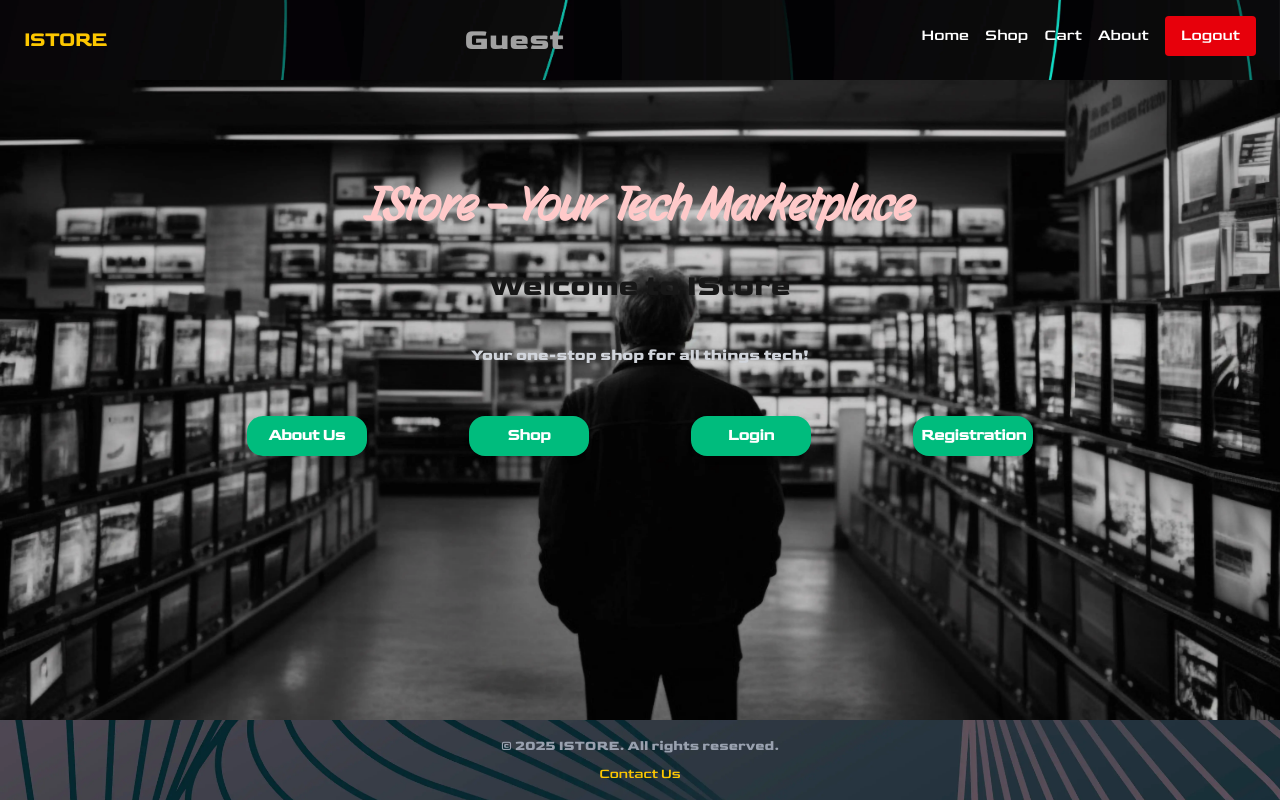
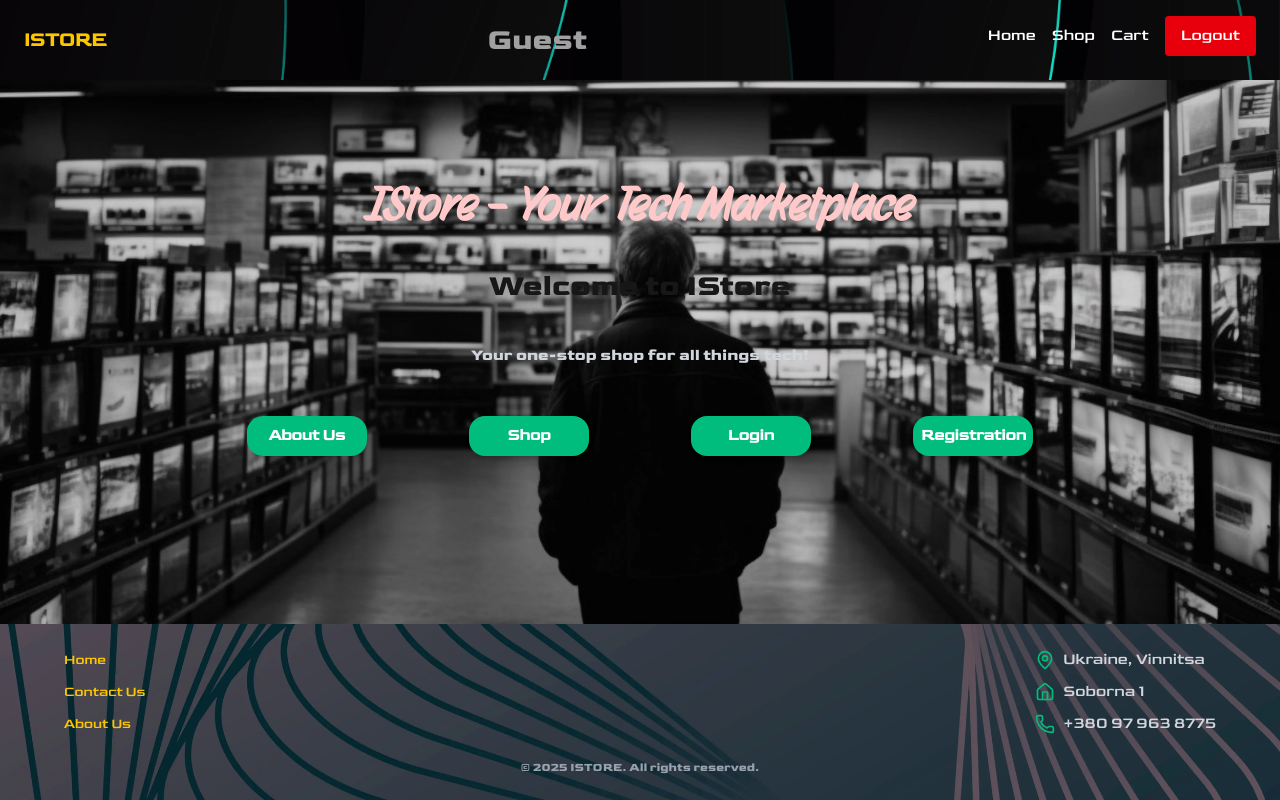
Before and after one commit to DmytroK-goit/IStore, a Next.js app: page / in a window 1280 px wide. Built offline with nearby package versions, Linux system fonts and the light colour scheme; no server answers.

Commit message:
add footer

```diff
--- a/package.json
+++ b/package.json
@@ -14,6 +14,7 @@
     "cookies-next": "^6.1.0",
     "formik": "^2.4.6",
     "jwt-decode": "^4.0.0",
+    "lucide-react": "^0.544.0",
     "next": "15.4.6",
     "react": "19.1.0",
     "react-dom": "19.1.0",
--- a/src/app/layout.tsx
+++ b/src/app/layout.tsx
@@ -5,6 +5,7 @@ import { Providers } from '../providers';
 import { Header } from '@/components/header/header';
 import { Flip, ToastContainer } from 'react-toastify';
 import { usePathname } from 'next/navigation';
+import { Footer } from '@/components/footer/footer';
 
 export default function RootLayout({ children }: { children: React.ReactNode }) {
   const pathname = usePathname();
@@ -38,18 +39,7 @@ export default function RootLayout({ children }: { children: React.ReactNode })
           >
             {children}
           </main>
-
-          <footer
-            className="flex flex-col items-center justify-center gap-2 h-20 bg-cover bg-center bg-no-repeat"
-            style={{ backgroundImage: "url('/img/bg_footer.webp')" }}
-          >
-            <p className="text-sm text-gray-400">
-              © {new Date().getFullYear()} ISTORE. All rights reserved.
-            </p>
-            <Link href="/contactUs" className="text-sm text-yellow-400 hover:underline">
-              Contact Us
-            </Link>
-          </footer>
+          <Footer />
         </Providers>
       </body>
     </html>
--- /dev/null
+++ b/src/components/footer/footer.tsx
@@ -0,0 +1,46 @@
+import Link from 'next/link';
+import { MapPin, Home, Phone } from 'lucide-react';
+
+export const Footer = () => {
+  return (
+    <footer
+      className="w-full flex flex-col items-center justify-center gap-6 py-6 bg-cover bg-center bg-no-repeat"
+      style={{ backgroundImage: "url('/img/bg_footer.webp')" }}
+    >
+      <div className="w-full flex flex-col md:flex-row justify-between items-start md:items-center gap-8 px-6 md:px-16">
+        <div className="flex flex-col gap-3">
+          <Link href="/" className="text-sm text-yellow-400 hover:underline">
+            Home
+          </Link>
+          <Link href="/contactUs" className="text-sm text-yellow-400 hover:underline">
+            Contact Us
+          </Link>
+          <Link href="/about" className="text-sm text-yellow-400 hover:underline">
+            About Us
+          </Link>
+        </div>
+
+        <address className="not-italic text-gray-300">
+          <ul className="space-y-2">
+            <li className="flex items-center gap-2">
+              <MapPin className="w-5 h-5 text-emerald-500" />
+              <span>Ukraine, Vinnitsa</span>
+            </li>
+            <li className="flex items-center gap-2">
+              <Home className="w-5 h-5 text-emerald-500" />
+              <span>Soborna 1</span>
+            </li>
+            <li className="flex items-center gap-2">
+              <Phone className="w-5 h-5 text-emerald-500" />
+              <span>+380 97 963 8775</span>
+            </li>
+          </ul>
+        </address>
+      </div>
+
+      <p className="text-xs text-gray-400 text-center">
+        © {new Date().getFullYear()} ISTORE. All rights reserved.
+      </p>
+    </footer>
+  );
+};
--- a/src/components/header/header.tsx
+++ b/src/components/header/header.tsx
@@ -4,7 +4,7 @@ import { fetchProfile, logout } from '@/redux/UserAuth/operations';
 import { selectUser } from '@/redux/UserAuth/selectors';
 import Link from 'next/link';
 import { useRouter } from 'next/navigation';
-import { useEffect } from 'react';
+
 import { useDispatch, useSelector } from 'react-redux';
 
 export const Header = () => {
@@ -30,7 +30,9 @@ export const Header = () => {
       <Link href="/products" className="text-xl font-bold text-yellow-400">
         ISTORE
       </Link>
-      <p className="text-xl sm:text-3xl text-neutral-400 line-clamp-2">{user?.name || 'Guest'}</p>
+      <p className="text-xl sm:text-3xl text-neutral-400 line-clamp-2 truncate w-30">
+        {user?.name || 'Guest'}
+      </p>
       <nav className="flex gap-4 items-center mb-2">
         <Link href="/" className="hover:underline text-white">
           Home
@@ -41,9 +43,7 @@ export const Header = () => {
         <Link href="/cart" className="hover:underline text-white">
           Cart
         </Link>
-        <Link href="/about" className="hover:underline text-white">
-          About
-        </Link>
+
 
         {user && user.role === 'user' && (
           <Link href="/myProfile" className="hover:underline text-white">
```
Also changed, not shown: public/img/istore.png (added), 1 other file (tests, documents, lock files or other folders).
